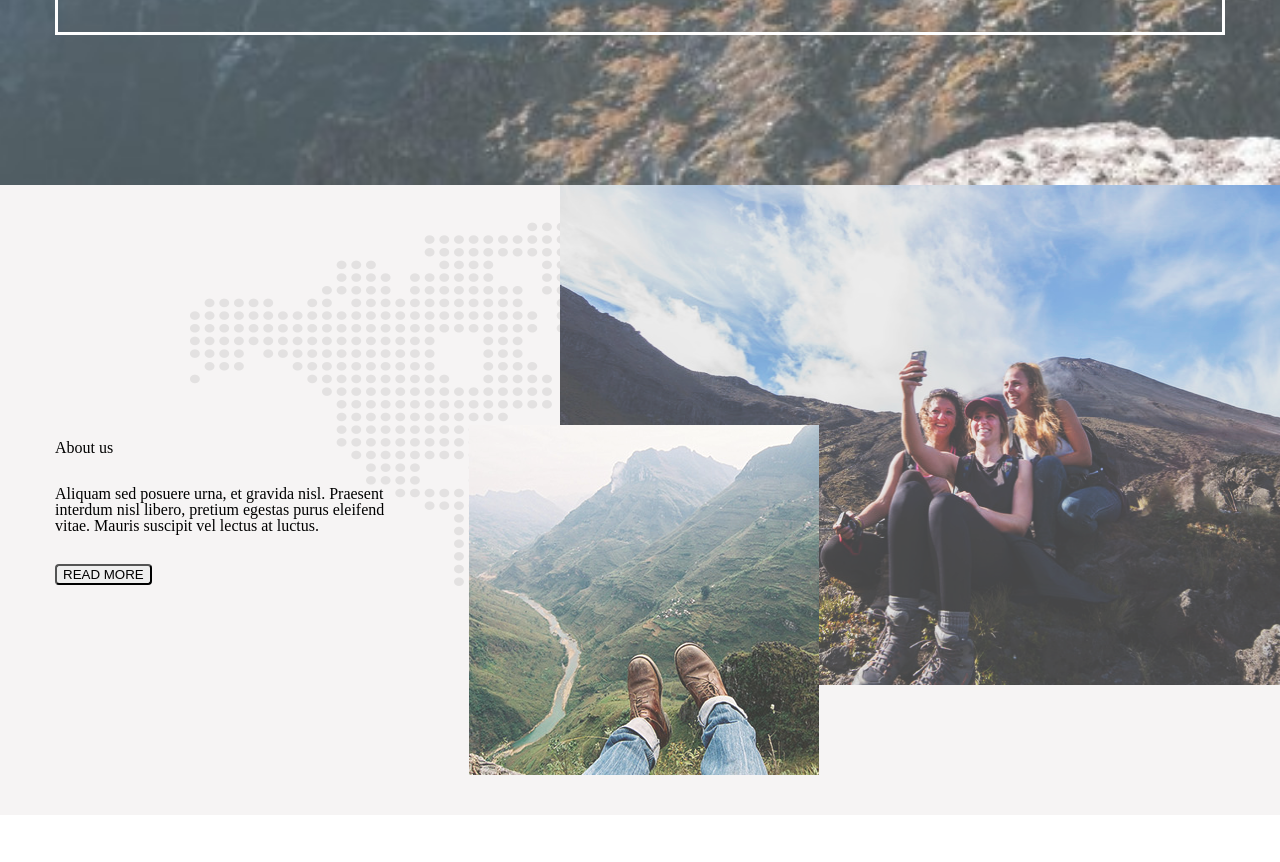
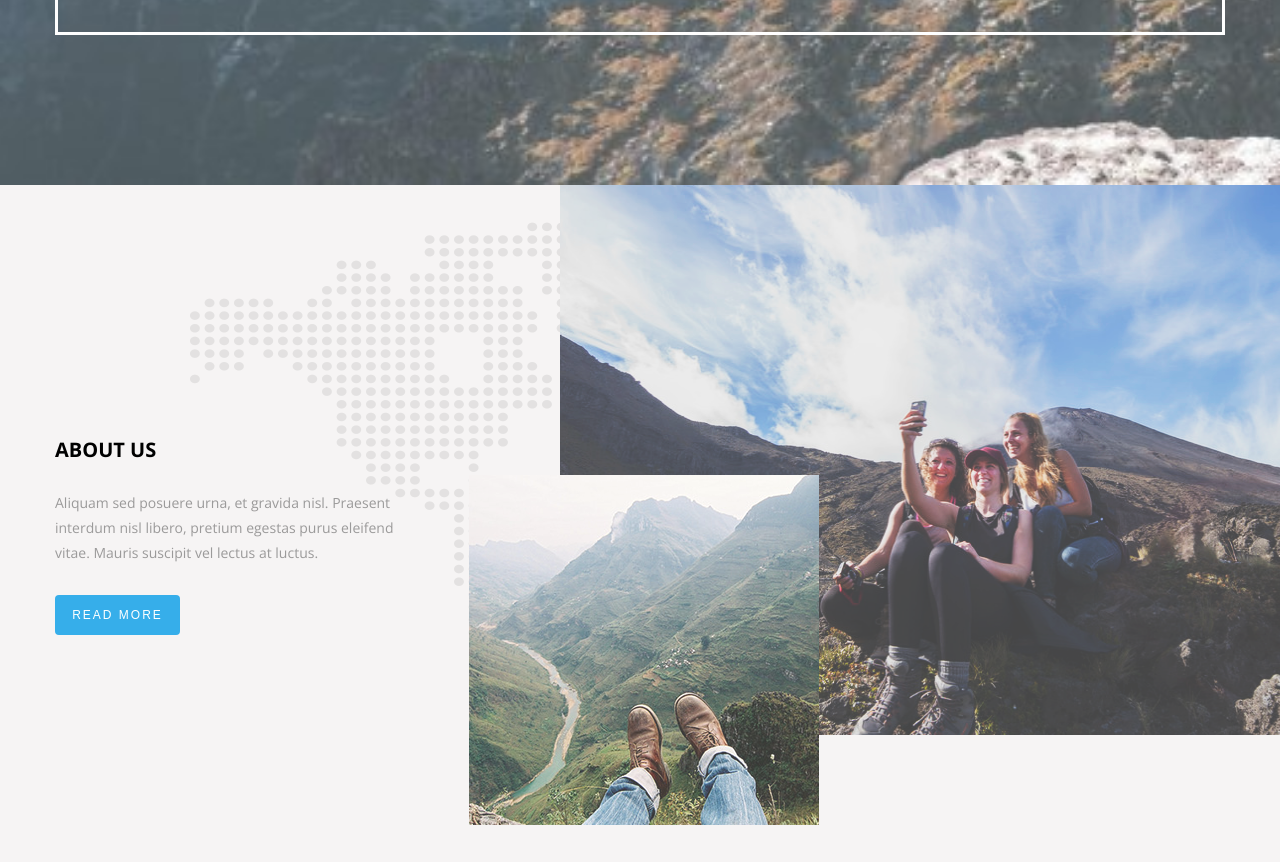
Before and after one commit to Fox1k-afk/Myfirstsite, a plain HTML site: page index.html in a window 1280 px wide. Shown: the part 623-1485 px from the top of the page. Before the commit the page ends 1438 px from the top, so only its background shows below. Drawn offline with nearby package versions, Linux system fonts and the light colour scheme; a web font is replaced by a local one.

Commit message:
done_2th_sec

```diff
--- a/index.html
+++ b/index.html
@@ -84,7 +84,7 @@
                     <p>interdum nisl libero, pretium egestas purus eleifend </p>
                     <p> vitae. Mauris suscipit vel lectus at luctus.</p>
                 </div>
-                <button class="btn btn-blue-rm">read more</button>
+                <button class="btn sec-2--btn-blue">read more</button>
             </div>
              <div class="sec-2--imgbox">
                 <img class="sec-2--1img" src="./img/sec-2--img.png" alt="legs">
--- a/style/custom.css
+++ b/style/custom.css
@@ -47,6 +47,8 @@ ul a:hover {
 	background-repeat: no-repeat;
 	background-position: center;
 	padding: 220px 0px 150px 0px;
+	position: relative;
+	z-index: 1;
 }
 .sec-1--box {
 border: 3px solid #fff;
@@ -133,13 +135,30 @@ display: block;
 	}
 	.sec-2--title {
 		padding: 255px 0px 30px 0px;
+		font-family: 'Open Sans', sans-serif;
+		font-weight: bold;
+		text-transform: uppercase;
+		font-size: 20px;
 	}
 	.sec-2--parag {
 		margin-bottom: 30px;
+		font-size: 14px;
+		font-family: 'Open Sans', sans-serif;
+		font-weight: 400;
+		color: #9b9a9a;
+		line-height: 25px;
 	}
-	.btn-blue-rm {
+	.sec-2--btn-blue {
 		margin-bottom:  230px;
+		background: #36aeea;
+		color: #fff;
+		border: 3px solid transparent;
+		min-width: 125px;
+		font-size: 12px;
+		letter-spacing: 2px;
+		padding: 10px 0px;
 	}
+
 	.sec-2--imgbox {
 		float: right;
 		width: 60%;
@@ -152,7 +171,7 @@ display: block;
 		position: absolute;
 		bottom: 40px;
 		left: -54px;
-		z-index: 2;
+		z-index: 3;
 	}
 	.sec-2--2img {
 		max-width: 800px;
@@ -160,7 +179,7 @@ display: block;
 		position: absolute;
 		left: 37px;
 		bottom: 130px;
-		z-index: 1;
+		z-index: 2;
 	}
 .sec-2--titlebox {
 	float: left;
```
